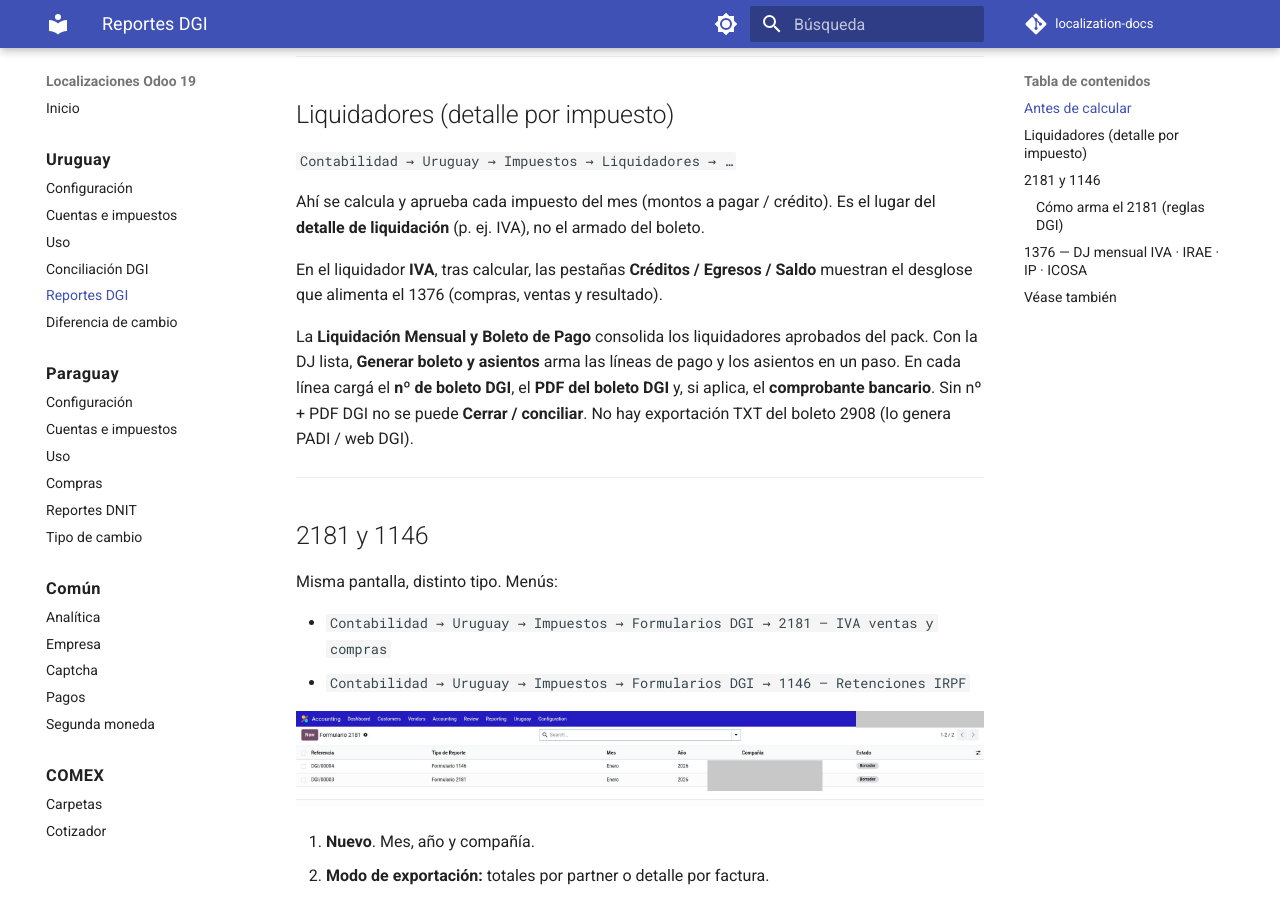
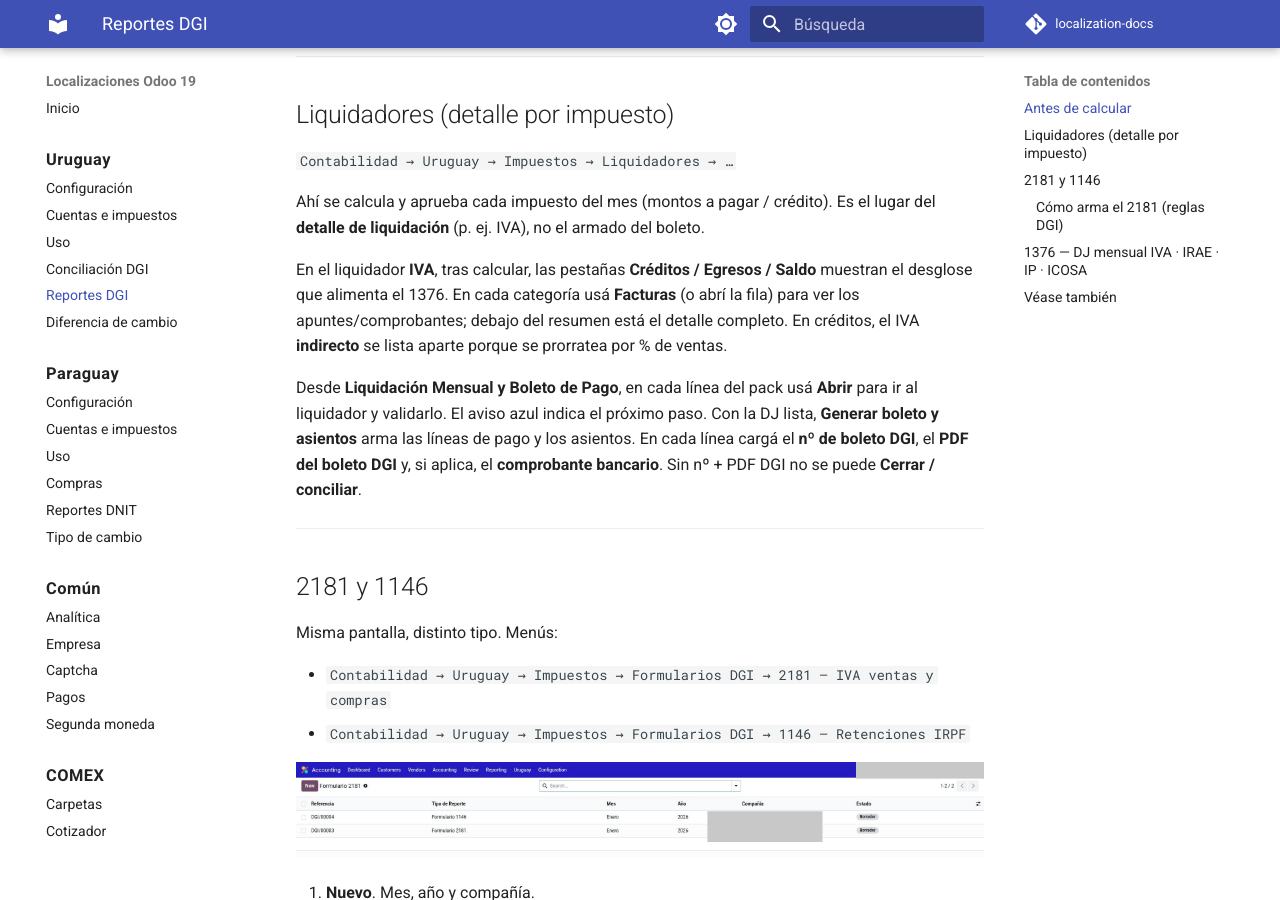
Before and after one commit to Pabloolano/localization-docs, an MkDocs documentation site: the page built from docs/uruguay/reportes.md, in a window 1280 px wide and 900 px high, scrolled down 1519 px. Built offline with MkDocs 1.6.1 and Material for MkDocs 9.7.7, drawn with Linux system fonts in a browser that asks for light colours; comment, search, counter and statistics services are not loaded.

Commit message:
docs(uy): detalle facturas en liquidador IVA y Abrir desde pack
Co-authored-by: Cursor <cursoragent@cursor.com>

```diff
--- a/docs/uruguay/reportes.md
+++ b/docs/uruguay/reportes.md
@@ -45,9 +45,9 @@ Si el tax no está mapeado, el XML CFE puede estar bien y el reporte igual sale
 
 Ahí se calcula y aprueba cada impuesto del mes (montos a pagar / crédito). Es el lugar del **detalle de liquidación** (p. ej. IVA), no el armado del boleto.
 
-En el liquidador **IVA**, tras calcular, las pestañas **Créditos / Egresos / Saldo** muestran el desglose que alimenta el 1376 (compras, ventas y resultado).
+En el liquidador **IVA**, tras calcular, las pestañas **Créditos / Egresos / Saldo** muestran el desglose que alimenta el 1376. En cada categoría usá **Facturas** (o abrí la fila) para ver los apuntes/comprobantes; debajo del resumen está el detalle completo. En créditos, el IVA **indirecto** se lista aparte porque se prorratea por % de ventas.
 
-La **Liquidación Mensual y Boleto de Pago** consolida los liquidadores aprobados del pack. Con la DJ lista, **Generar boleto y asientos** arma las líneas de pago y los asientos en un paso. En cada línea cargá el **nº de boleto DGI**, el **PDF del boleto DGI** y, si aplica, el **comprobante bancario**. Sin nº + PDF DGI no se puede **Cerrar / conciliar**. No hay exportación TXT del boleto 2908 (lo genera PADI / web DGI).
+Desde **Liquidación Mensual y Boleto de Pago**, en cada línea del pack usá **Abrir** para ir al liquidador y validarlo. El aviso azul indica el próximo paso. Con la DJ lista, **Generar boleto y asientos** arma las líneas de pago y los asientos. En cada línea cargá el **nº de boleto DGI**, el **PDF del boleto DGI** y, si aplica, el **comprobante bancario**. Sin nº + PDF DGI no se puede **Cerrar / conciliar**.
 
 ---
 
```
